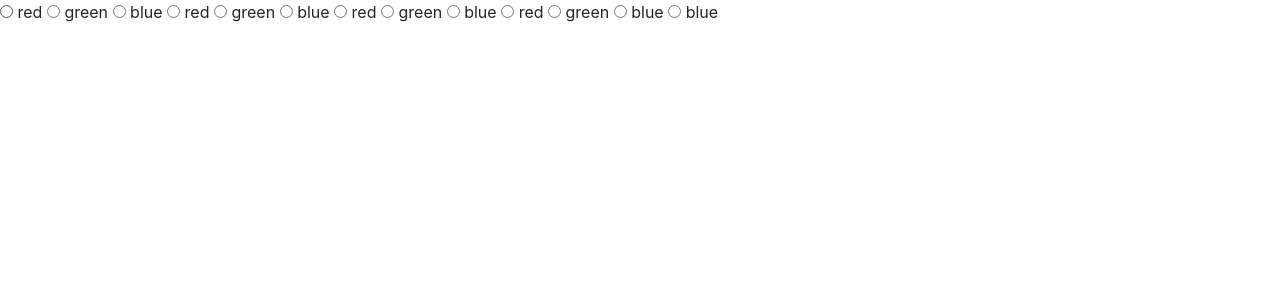
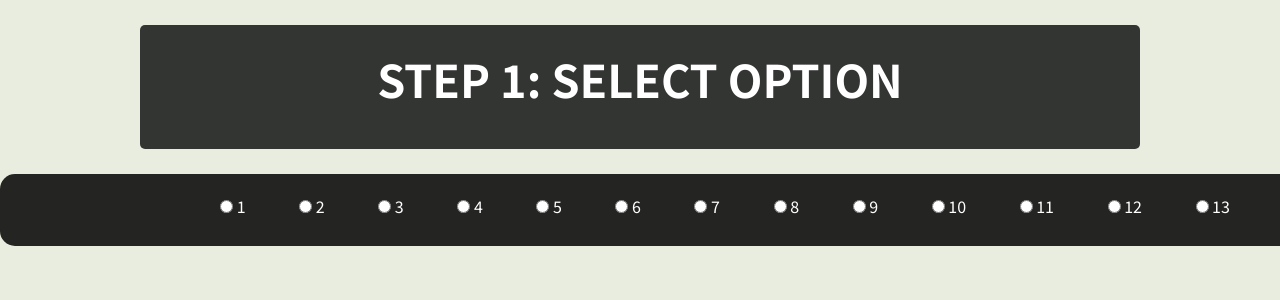
Before and after one commit to sophmintaii/databases_project_friends_renting, a Flask app: page /db_custom_views in a window 1280 px wide; the page is wider, and only the part inside the window is pictured. Shown: the top 300 px of that part. Run offline with Flask 2, Linux system fonts and the light colour scheme; data that the repository does not hold is empty; some libraries are stand-ins or nearby versions.

Commit message:
Final Visual Update

```diff
--- a/static/css/style.css
+++ b/static/css/style.css
@@ -34,6 +34,11 @@ body{
 	margin: 25px auto;
 	border-radius: 15px;
 	text-align: center;
+	color: #fff;
+}
+
+.options label{
+	margin-right: 50px;
 }
 
 .header p{
@@ -207,7 +212,9 @@ body{
 }
 
 .btn-primary {
+	display: flex;
 	margin-top: 10px;
+	margin-left: 44.8%;
 }
 
 .custom_query_desc {
--- a/templates/custom_views.html
+++ b/templates/custom_views.html
@@ -8,6 +8,7 @@
     <script src="https://code.jquery.com/jquery-3.3.1.slim.min.js" integrity="sha384-q8i/X+965DzO0rT7abK41JStQIAqVgRVzpbzo5smXKp4YfRvH+8abtTE1Pi6jizo" crossorigin="anonymous"></script>
     <script src="https://cdnjs.cloudflare.com/ajax/libs/popper.js/1.14.7/umd/popper.min.js" integrity="sha384-UO2eT0CpHqdSJQ6hJty5KVphtPhzWj9WO1clHTMGa3JDZwrnQq4sF86dIHNDz0W1" crossorigin="anonymous"></script>
     <script src="https://stackpath.bootstrapcdn.com/bootstrap/4.3.1/js/bootstrap.min.js" integrity="sha384-JjSmVgyd0p3pXB1rRibZUAYoIIy6OrQ6VrjIEaFf/nJGzIxFDsf4x0xIM+B07jRM" crossorigin="anonymous"></script>
+    <link rel="stylesheet" href="{{ url_for('static',filename='css/style.css') }}">
     <style>
         .box{
             color: #fff;
@@ -15,9 +16,6 @@
             display: none;
             margin-top: 20px;
         }
-        .red{ background: #ff0000; }
-        .green{ background: #228B22; }
-        .blue{ background: #0000ff; }
     </style>
     <script src="https://code.jquery.com/jquery-3.5.1.min.js"></script>
     <script>
@@ -32,22 +30,30 @@
     </script>
 </head>
 <body>
-    <div>
-        <label><input type="radio" name="colorRadio" value="query1"> red</label>
-        <label><input type="radio" name="colorRadio" value="query2"> green</label>
-        <label><input type="radio" name="colorRadio" value="query3"> blue</label>
-        <label><input type="radio" name="colorRadio" value="query4"> red</label>
-        <label><input type="radio" name="colorRadio" value="query5"> green</label>
-        <label><input type="radio" name="colorRadio" value="query6"> blue</label>
-        <label><input type="radio" name="colorRadio" value="query7"> red</label>
-        <label><input type="radio" name="colorRadio" value="query8"> green</label>
-        <label><input type="radio" name="colorRadio" value="query9"> blue</label>
-        <label><input type="radio" name="colorRadio" value="query10"> red</label>
-        <label><input type="radio" name="colorRadio" value="query11"> green</label>
-        <label><input type="radio" name="colorRadio" value="query12"> blue</label>
-        <label><input type="radio" name="colorRadio" value="query13"> blue</label>
+    <div class="header">
+        <p class="tooltips">Step 1: Select option</p>
     </div>
+    <div class="options">
+        <label><input type="radio" name="colorRadio" value="query1"> 1</label>
+        <label><input type="radio" name="colorRadio" value="query2"> 2</label>
+        <label><input type="radio" name="colorRadio" value="query3"> 3</label>
+        <label><input type="radio" name="colorRadio" value="query4"> 4</label>
+        <label><input type="radio" name="colorRadio" value="query5"> 5</label>
+        <label><input type="radio" name="colorRadio" value="query6"> 6</label>
+        <label><input type="radio" name="colorRadio" value="query7"> 7</label>
+        <label><input type="radio" name="colorRadio" value="query8"> 8</label>
+        <label><input type="radio" name="colorRadio" value="query9"> 9</label>
+        <label><input type="radio" name="colorRadio" value="query10"> 10</label>
+        <label><input type="radio" name="colorRadio" value="query11"> 11</label>
+        <label><input type="radio" name="colorRadio" value="query12"> 12</label>
+        <label><input type="radio" name="colorRadio" value="query13"> 13</label>
+    </div>
+
     <form class="query1 red box" action="/custom_query_result" method="POST">
+        <div class="options">
+            <div class="header">
+                <p class="tooltips">Step 2: Enter details</p>
+            </div>
             <h3 class="custom_query_desc">
                 Для клієнта С знайти усіх друзів, яких він наймав принаймні N разів за вказаний період (з дати F по дату T)
             </h3>
@@ -66,8 +72,14 @@
                 <input type="text" class="form-control" name="end_date">
             </div>
             <button name="customselect1" type="submit" class="btn btn-primary">Send data</button>
+        </div>
     </form>
+
     <form class="query2 green box" action="/custom_query_result" method="POST">
+        <div class="options">
+            <div class="header">
+                <p class="tooltips">Step 2: Enter details</p>
+            </div>
             <h3 class="custom_query_desc">
                 Для найманого друга X знайти усіх клієнтів, які наймали його принаймні N разів за вказаний період (з дати F по дату T)ля клієнта С знайти усіх друзів, яких він наймав принаймні N разів за вказаний період (з дати F по дату T)
             </h3>
@@ -86,8 +98,14 @@
                 <input type="text" class="form-control" name="end_date">
             </div>
             <button name="customselect2" type="submit" class="btn btn-primary">Send data</button>
+        </div>
     </form>
+
     <form class="query3 blue box" action="/custom_query_result" method="POST">
+        <div class="options">
+            <div class="header">
+                <p class="tooltips">Step 2: Enter details</p>
+            </div>
             <h3 class="custom_query_desc">
                 Для найманого друга X знайти усі свята, на які його наймали принаймні N разів за вказаний період (з дати F по дату T)
             </h3>
@@ -106,8 +124,14 @@
                 <input type="text" class="form-control" name="end_date">
             </div>
             <button name="customselect3" type="submit" class="btn btn-primary">Send data</button>
+        </div>
     </form>
+
     <form class="query4 red box" action="/custom_query_result" method="POST">
+        <div class="options">
+            <div class="header">
+                <p class="tooltips">Step 2: Enter details</p>
+                </div>
             <h3 class="custom_query_desc">
                 Знайти усiх клiєнтiв, якi наймали щонайменше N рiзних друзiв за вказаний перiод (з дати F по дату T);
             </h3>
@@ -120,8 +144,14 @@
                 <input type="text" class="form-control" name="end_date">
             </div>
             <button name="customselect4" type="submit" class="btn btn-primary">Send data</button>
+        </div>
     </form>
+
     <form class="query5 red box" action="/custom_query_result" method="POST">
+        <div class="options">
+            <div class="header">
+                <p class="tooltips">Step 2: Enter details</p>
+                </div>
             <h3 class="custom_query_desc">
                 Знайти усiх найманих друзiв, яких наймали хоча б N разiв за вказаний перiод (з дати F по дату T)
             </h3>
@@ -134,14 +164,26 @@
                 <input type="text" class="form-control" name="end_date">
             </div>
             <button name="customselect5" type="submit" class="btn btn-primary">Send data</button>
+        </div>
     </form>
+
     <form class="query6 red box" action="/custom_query_result" method="POST">
+        <div class="options">
+            <div class="header">
+                <p class="tooltips">Step 2: Enter details</p>
+            </div>
             <h3 class="custom_query_desc">
                 Знайти сумарну кiлькiсть побачень по мiсяцях
             </h3>
             <button name="customselect6" type="submit" class="btn btn-primary">Send data</button>
+        </div>
     </form>
+
     <form class="query7 blue box" action="/custom_query_result" method="POST">
+        <div class="options">
+            <div class="header">
+                <p class="tooltips">Step 2: Enter details</p>
+            </div>
             <h3 class="custom_query_desc">
                 Для найманого друга Х та кожного свята, на якому вiн побував,
                 знайти скiльки разiв за вказаний перiод (з дати F по дату T) вiн був найнятий
@@ -162,8 +204,14 @@
                 <input type="text" class="form-control" name="end_date">
             </div>
             <button name="customselect7" type="submit" class="btn btn-primary">Send data</button>
+        </div>
     </form>
+
     <form class="query8 red box" action="/custom_query_result" method="POST">
+        <div class="options">
+            <div class="header">
+                <p class="tooltips">Step 2: Enter details</p>
+            </div>
             <h3 class="custom_query_desc">
                 Вивести подарунки у порядку спадання середньої кiлькостi вихiдних,
                 що брали найманi друзi, якi отримували подарунок вiд клiєнта С протягом
@@ -182,16 +230,33 @@
                 <input type="text" class="form-control" name="end_date">
             </div>
             <button name="customselect8" type="submit" class="btn btn-primary">Send data</button>
+        </div>
     </form>
 
     <form class="query9 red box" action="/custom_query_result" method="POST">
+        <div class="options">
+            <div class="header">
+                <p class="tooltips">Step 2: Enter details</p>
+            </div>
             <h3 class="custom_query_desc">
-            ?
+                Вивести найманих друзiв у порядку спадання кiлькость скарг вiд груп
+                -- з принаймнi N клiєнтiв за вказаний перiод (з дати F по дату T);
             </h3>
+            <div class="form-group">
+                <label>Start date</label>
+                <input type="text" class="form-control" name="start_date">
+                <label>End date</label>
+                <input type="text" class="form-control" name="end_date">
+            </div>
             <button name="customselect9" type="submit" class="btn btn-primary">Send data</button>
+        </div>
     </form>
 
     <form class="query10 red box" action="/custom_query_result" method="POST">
+        <div class="options">
+            <div class="header">
+                <p class="tooltips">Step 2: Enter details</p>
+            </div>
             <h3 class="custom_query_desc">
                 Знайти усi спiльнi подiї для клiєнта С та найманого друга Х за вказаний перiод (з дати F по дату T)
             </h3>
@@ -214,9 +279,14 @@
                 <input type="text" class="form-control" name="end_date">
             </div>
             <button name="customselect10" type="submit" class="btn btn-primary">Send data</button>
+        </div>
     </form>
 
     <form class="query11 red box" action="/custom_query_result" method="POST">
+        <div class="options">
+            <div class="header">
+                <p class="tooltips">Step 2: Enter details</p>
+            </div>
             <h3 class="custom_query_desc">
                 Знайти усi днi коли вихiдними були вiд А до В найманих друзiв, включно;
             </h3>
@@ -227,19 +297,29 @@
                 <input type="text" class="form-control" name="B">
             </div>
             <button name="customselect11" type="submit" class="btn btn-primary">Send data</button>
+        </div>
     </form>
 
     <form class="query12 red box" action="/custom_query_result" method="POST">
+        <div class="options">
+            <div class="header">
+                <p class="tooltips">Step 2: Enter details</p>
+            </div>
             <h3 class="custom_query_desc">
                 По мiсяцях знайти середню кiлькiсть клiєнтiв у групi, що реєстрували скаргу на найманого друга Х
             </h3>
             <button name="customselect12" type="submit" class="btn btn-primary">Send data</button>
+        </div>
     </form>
 
 
     <form class="query13 red box" action="/custom_query_result" method="POST">
+        <div class="options">
+            <div class="header">
+                <p class="tooltips">Step 2: Enter details</p>
+            </div>
             <h3 class="custom_query_desc">
-            додатковий функціонал: вивести усіх друзів, для яких хобі це X
+                Додатковий функціонал: вивести усіх друзів, для яких хобі це X
             </h3>
             <label>Enter hobby:</label>
             <select class="form-control" name="hobby_name">
@@ -248,10 +328,7 @@
                     {% endfor %}
             </select>
             <button name="customselect13" type="submit" class="btn btn-primary">Send data</button>
+        </div>
     </form>
-
-{#    <div class="red box">You have selected <strong>red radio button</strong> so i am here</div>#}
-{#    <div class="green box">You have selected <strong>green radio button</strong> so i am here</div>#}
-{#    <div class="blue box">You have selected <strong>blue radio button</strong> so i am here</div>#}
 </body>
 </html>
```
Also changed, not shown: templates/actions.html (+33 -3 lines), templates/index.html (+5 -3 lines), templates/result.html (+9 -1 lines), templates/user_views.html (+13 -6 lines). Lines whose indentation alone changed are shown as unchanged.
